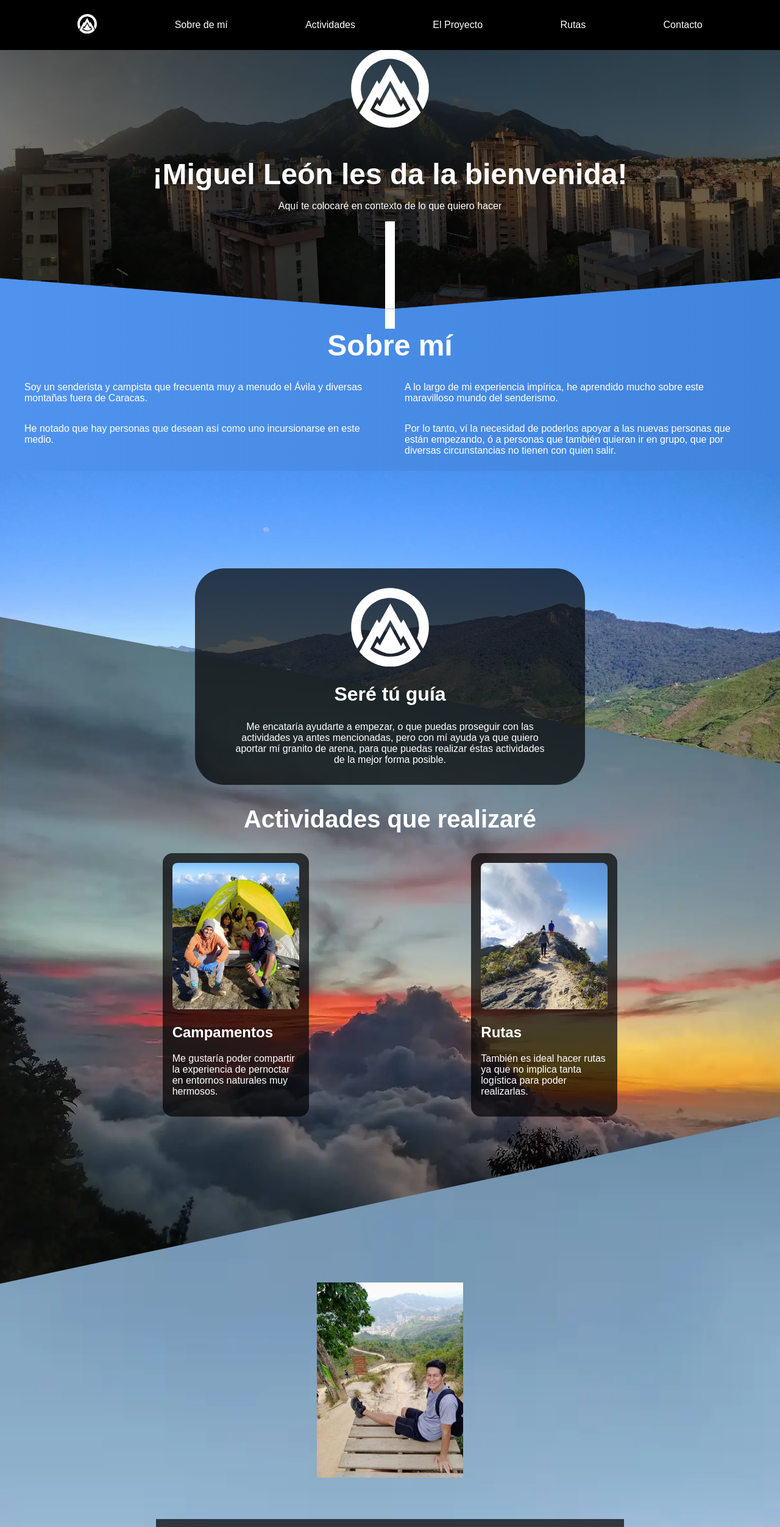
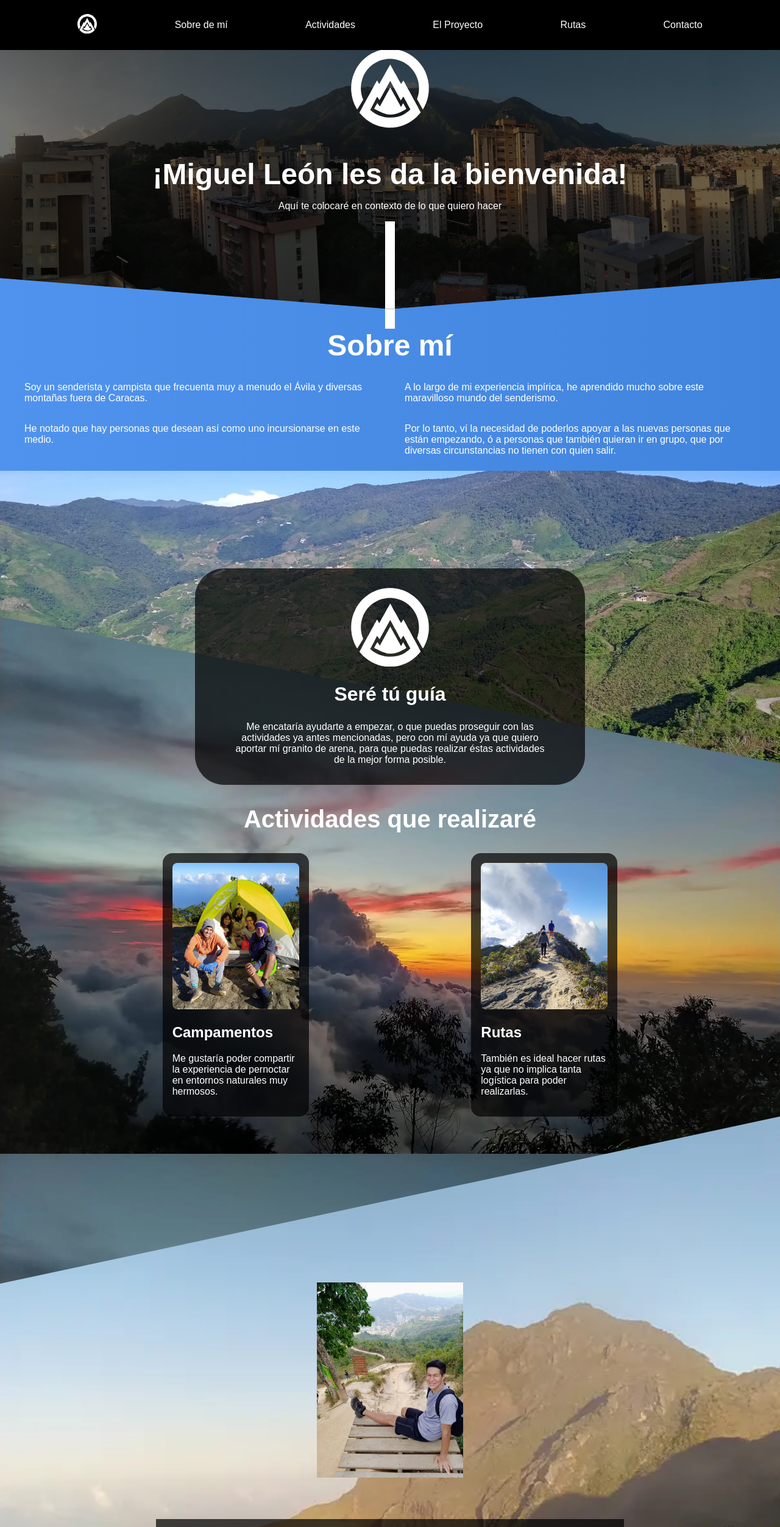
Before and after one commit to migueleonrojas/vamos-a-entrenar, a plain HTML site: page index.html in a window 1280 px wide. Shown: the top 2504 px of the page at 61% size. Drawn offline with Linux system fonts and the light colour scheme; no server answers.

Commit message:
adding background-attachment fixed in bg section image

```diff
--- a/style.css
+++ b/style.css
@@ -8,6 +8,7 @@
    background-size: cover;
    background-repeat: no-repeat;
    background-attachment: fixed;
+   background-position: center;
    clip-path: polygon(100% 0, 100% 90%, 50% 100%, 0 90%, 0 0);
    position: relative;
    z-index: 5000;
@@ -96,6 +97,7 @@
 .about-me_image_section {
    background-image: url("assets/imgs/section-image-2.webp");
    background-size: cover;
+   background-position: center;
    background-repeat: no-repeat;
    padding-bottom: 30rem;
    clip-path: polygon(0 0, 100% 0, 100% 100%, 0 50%);
@@ -121,7 +123,9 @@
 .routes {
    background-image: url("assets/imgs/section-image-3.webp");
    background-size: cover;
+   background-attachment: fixed;
    background-repeat: no-repeat;
+   background-position: 40%;
    margin-top: -20rem;
    padding-bottom: 20rem;
 
@@ -215,9 +219,11 @@
 /* OUR_GUIDES SECTION */
 .our-guides {
    clip-path: polygon(0 30%, 100% 0, 100% 100%, 0 100%);
-
+   background-attachment: fixed;
    background-image: url("assets/imgs/section-image-4.webp");
    background-size: cover;
+   background-position: 100% 40%;
+
    margin-top: -22rem;
    padding-top: 35rem;
    padding-bottom: 3rem;
@@ -335,8 +341,11 @@
 /* CONTACT-FORM SECTION */
 .contact-form {
    background-image: url("assets/imgs/section-image-5.webp");
+   background-attachment: fixed;
    background-size: cover;
    background-repeat: no-repeat;
+   background-position: center;
+
 }
 
 .contact-form_bg {
```
